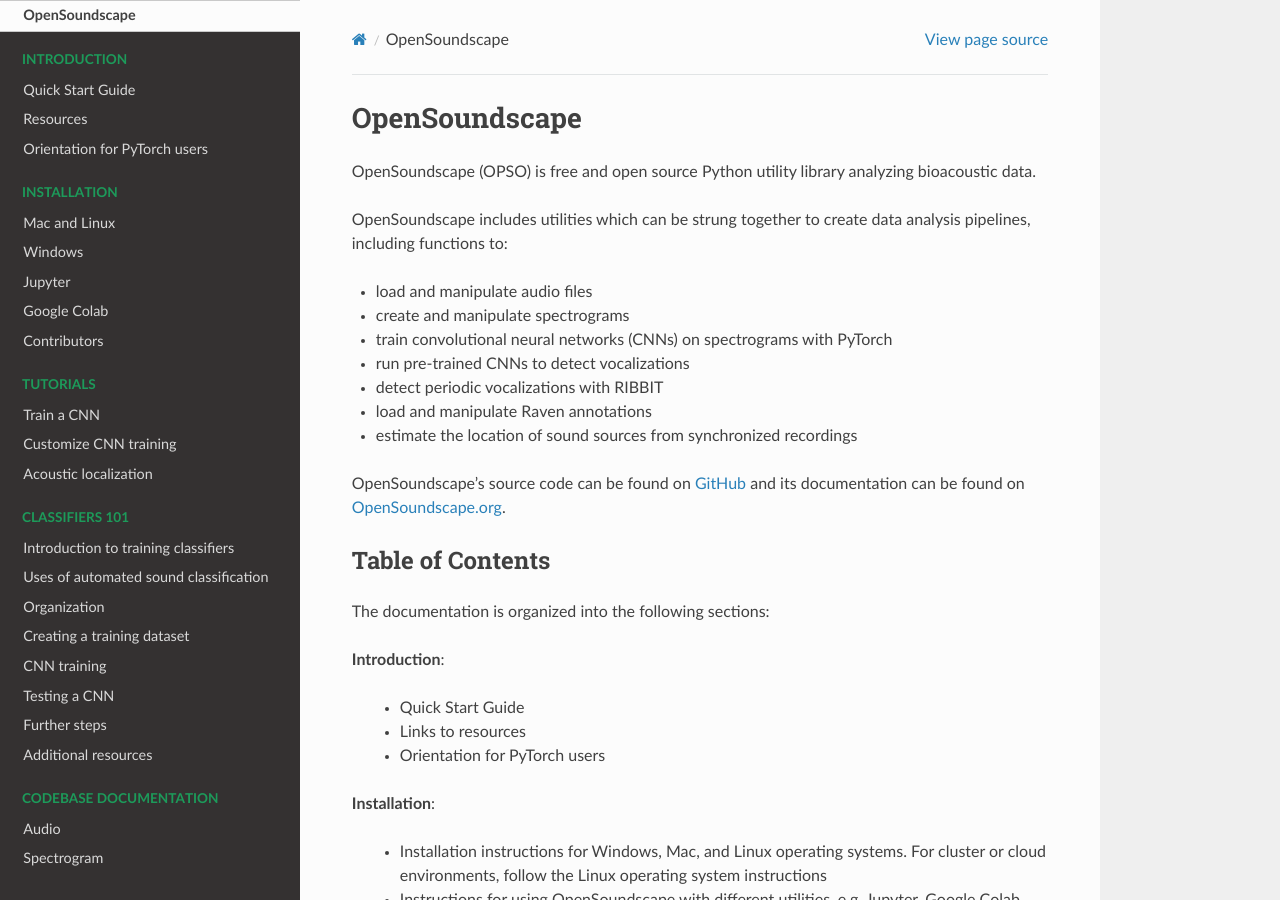
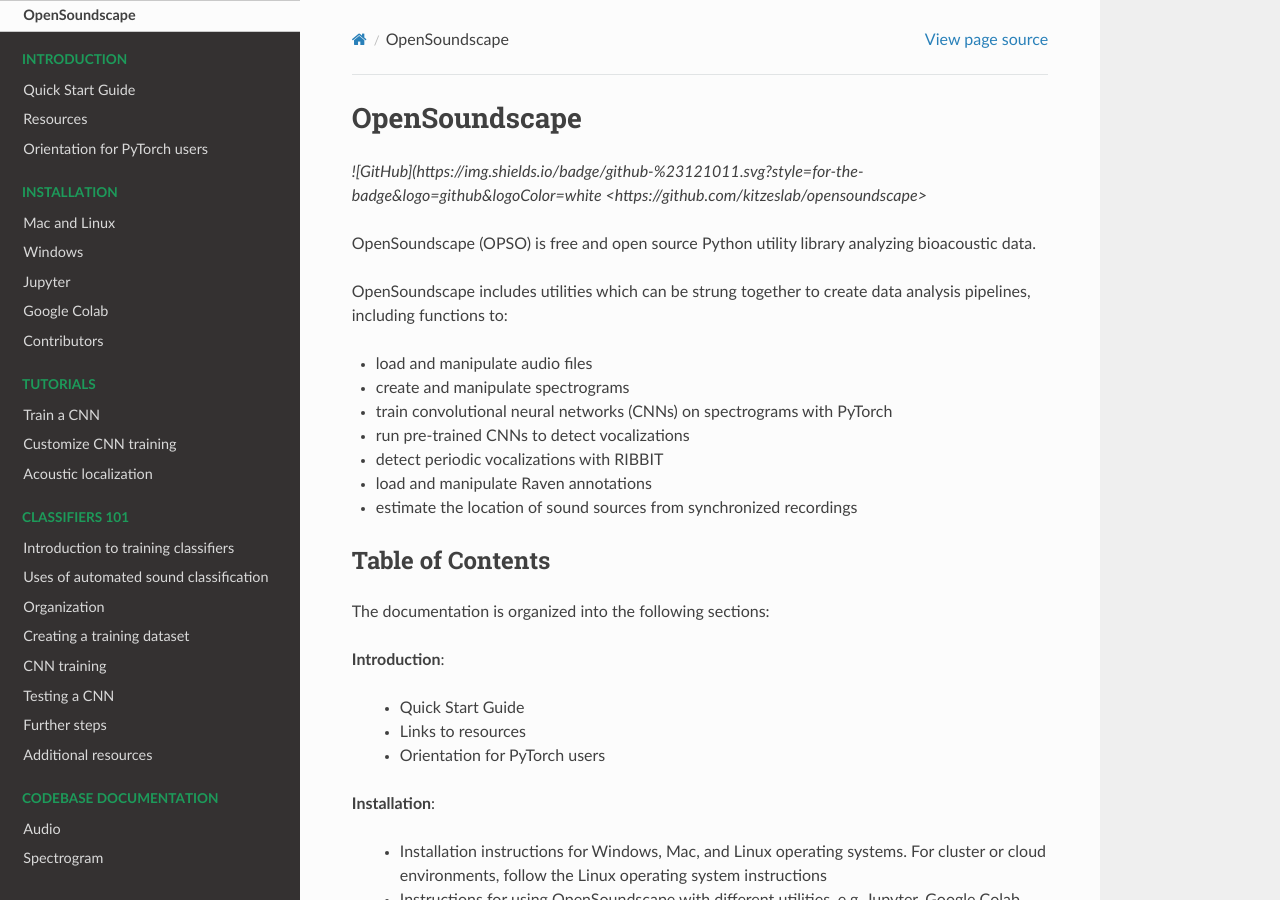
Before and after one commit to kitzeslab/opensoundscape, a Sphinx documentation site: the page built from docs/index.rst, in a window 1280 px wide and 900 px high. Built offline with Sphinx 7.4.7 and the Read the Docs theme 2.0.0, drawn with Linux system fonts in a browser that asks for light colours; pages that are not in the unit, such as notebooks, are missing from menus; the version number is read from the project's files by our own code.

Commit message:
Add GitHub badge

```diff
--- a/docs/index.rst
+++ b/docs/index.rst
@@ -1,5 +1,7 @@
 OpenSoundscape
 ==============
+
+`![GitHub](https://img.shields.io/badge/github-%23121011.svg?style=for-the-badge&logo=github&logoColor=white <https://github.com/kitzeslab/opensoundscape>`
 
 OpenSoundscape (OPSO) is free and open source Python utility library analyzing bioacoustic data.
 
@@ -12,9 +14,6 @@
 * detect periodic vocalizations with RIBBIT
 * load and manipulate Raven annotations
 * estimate the location of sound sources from synchronized recordings
-
-
-OpenSoundscape's source code can be found on `GitHub <https://github.com/kitzeslab/opensoundscape>`__ and its documentation can be found on `OpenSoundscape.org <https://opensoundscape.org>`__.
 
 
 Table of Contents
```
